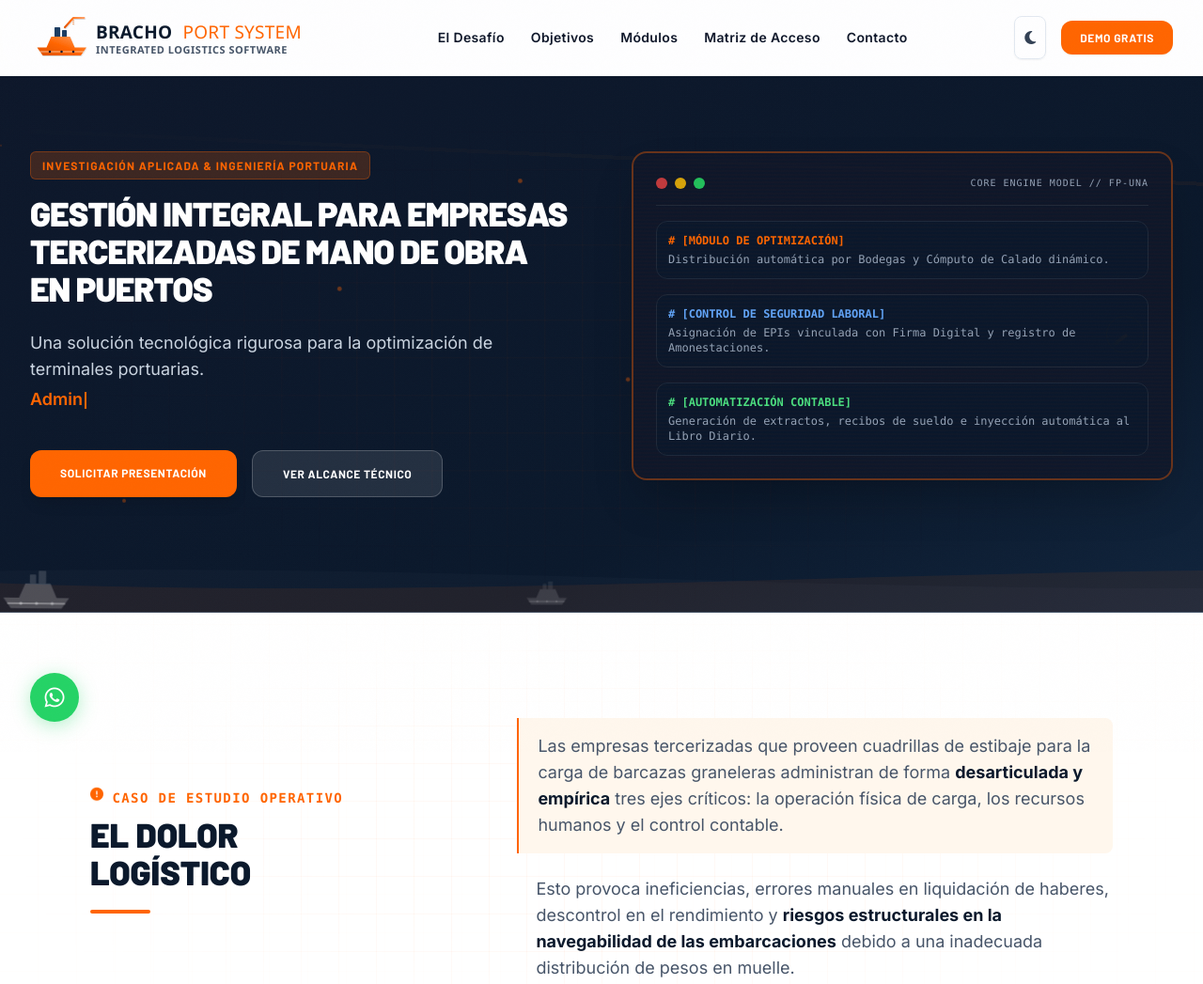
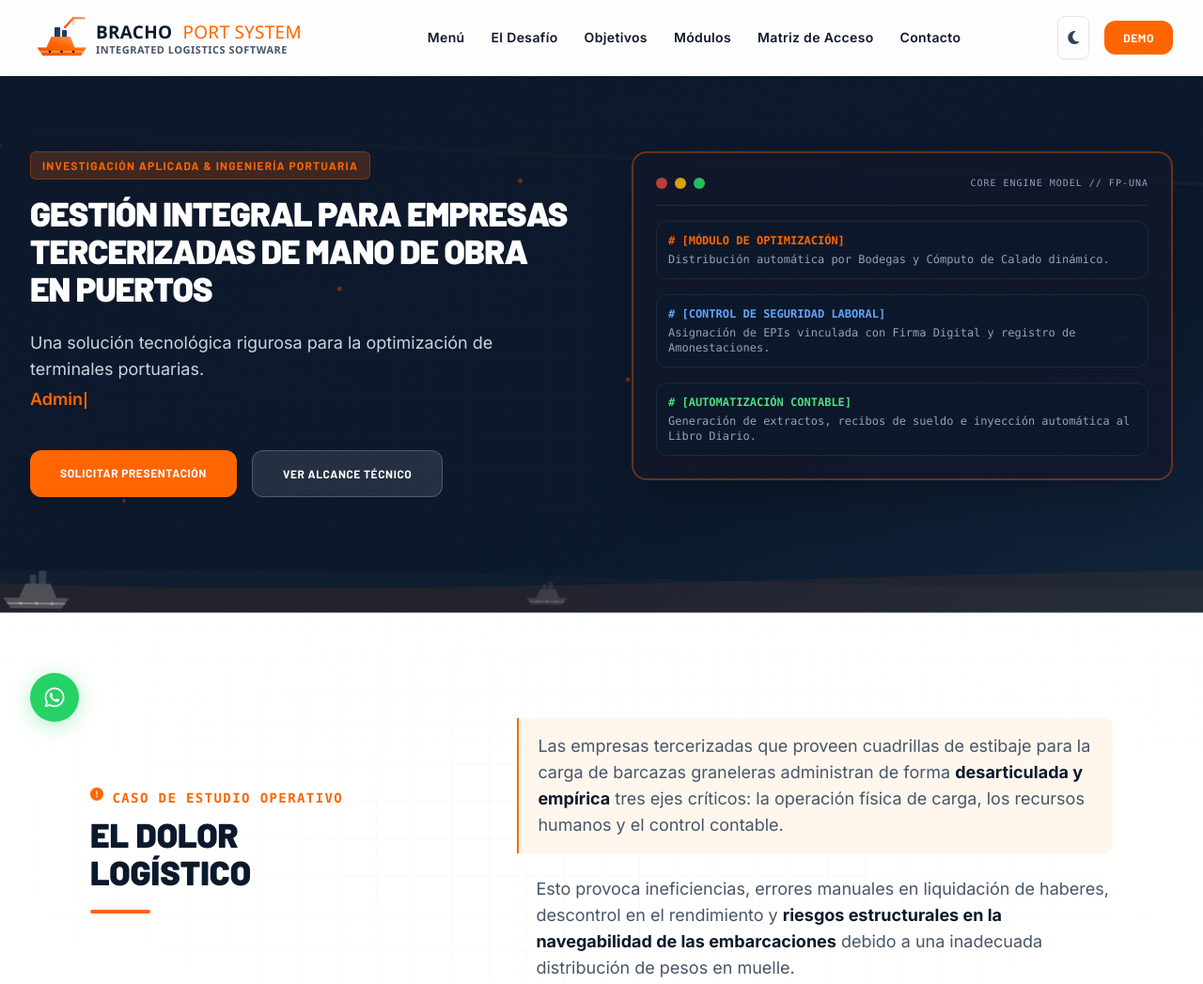
Before and after one commit to rodrigobracho93/web_site_brachoportsystem, a plain HTML site: page index.html in a window 1280 px wide. Shown: the top 1047 px of the page at 94% size. Drawn offline with nearby package versions, Linux system fonts and the light colour scheme.

Commit message:
Se agregró Link de Demo momentaneo

```diff
--- a/index.html
+++ b/index.html
@@ -77,6 +77,7 @@
 
             <!-- Desktop nav -->
             <div class="hidden lg:flex items-center space-x-1 font-semibold text-sm tracking-wide">
+                <a href="#" class="nav-link">Menú</a>
                 <a href="#problema" class="nav-link">El Desafío</a>
                 <a href="#objetivos" class="nav-link">Objetivos</a>
                 <a href="#modulos" class="nav-link">Módulos</a>
@@ -91,15 +92,14 @@
                     <i id="theme-toggle-light-icon" class="fa-solid fa-sun hidden text-base text-amber-500"></i>
                 </button>
 
-                <a href="#contacto" class="bg-brand-orange hover:bg-orange-600 text-white px-4 py-2 sm:px-5 sm:py-2.5 rounded-xl font-bold shadow-sm transition hidden sm:inline-block text-xs uppercase tracking-wider font-heading magnetic-btn">
-                    Demo Gratis
+                <a href="http://181.13.218.237:99/login" target="_blank" rel="noopener noreferrer" class="bg-brand-orange hover:bg-orange-600 text-white px-4 py-2 sm:px-5 sm:py-2.5 rounded-xl font-bold shadow-sm transition hidden sm:inline-block text-xs uppercase tracking-wider font-heading magnetic-btn">
+                    Demo
                 </a>
 
                 <button id="mobile-menu-btn" class="lg:hidden p-2 rounded-lg text-slate-600 dark:text-slate-300 hover:bg-slate-100 dark:hover:bg-slate-800 focus:outline-none border border-slate-200 dark:border-slate-700">
                     <i id="menu-icon" class="fa-solid fa-bars text-lg"></i>
                 </button>
             </div>
-        </div>
 
         <!-- Mobile menu overlay + drawer -->
         <div id="mobile-overlay" class="mobile-overlay hidden"></div>
@@ -115,7 +115,10 @@
                 <a href="#objetivos" class="mobile-link block py-3 px-3 rounded-xl font-medium text-slate-700 dark:text-slate-300 hover:bg-brand-orange/10 hover:text-brand-orange transition">Objetivos</a>
                 <a href="#modulos" class="mobile-link block py-3 px-3 rounded-xl font-medium text-slate-700 dark:text-slate-300 hover:bg-brand-orange/10 hover:text-brand-orange transition">Módulos</a>
                 <a href="#roles" class="mobile-link block py-3 px-3 rounded-xl font-medium text-slate-700 dark:text-slate-300 hover:bg-brand-orange/10 hover:text-brand-orange transition">Matriz de Acceso</a>
-                <a href="#contacto" class="mobile-link block mt-4 bg-brand-orange text-white text-center py-3 rounded-xl font-bold text-xs uppercase tracking-wider hover:bg-orange-600 transition">Demo Gratis</a>
+                <a href="#contacto" class="mobile-link block py-3 px-3 rounded-xl font-medium text-slate-700 dark:text-slate-300 hover:bg-brand-orange/10 hover:text-brand-orange transition">Contacto</a>
+                <a href="http://181.13.218.237:99/login" class="mobile-link inline-block mt-4 ml-3 bg-brand-orange text-white text-center py-2.5 px-6 rounded-xl font-bold text-xs uppercase tracking-wider hover:bg-orange-600 transition">
+                    Demo
+                </a>
             </div>
         </div>
     </nav>
@@ -144,7 +147,7 @@
         <!-- Light beam sweep -->
         <div class="beam-light"></div>
 
-        <div class="max-w-7xl mx-auto px-4 sm:px-6 lg:px-8 relative z-10 grid grid-cols-1 lg:grid-cols-2 gap-12 lg:gap-16 items-stretch">
+        <div class="max-w-7xl mx-auto px-4 sm:px-6 lg:px-8 relative z-10 grid grid-cols-1 lg:grid-cols-2 gap-3 sm:gap-8 lg:gap-16 items-stretch">
             <div class="reveal-left flex flex-col">
                 <span class="bg-brand-orange/20 text-brand-orange text-[10px] sm:text-xs font-bold tracking-widest uppercase px-3 py-1.5 rounded-md border border-brand-orange/30 inline-block font-heading w-fit">Investigación Aplicada & Ingeniería Portuaria</span>
 
```
